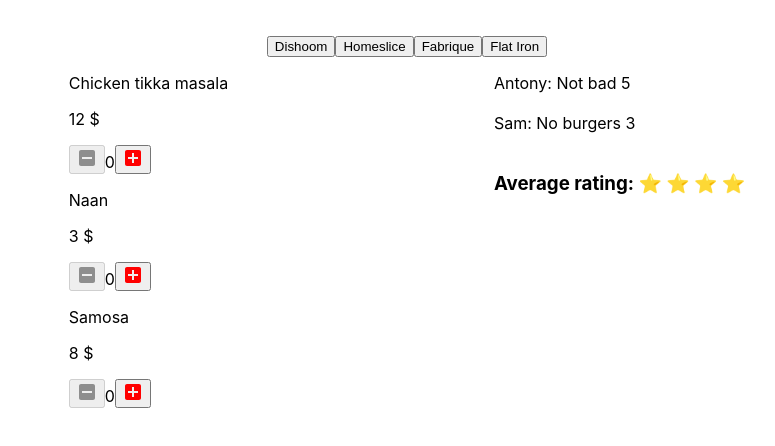
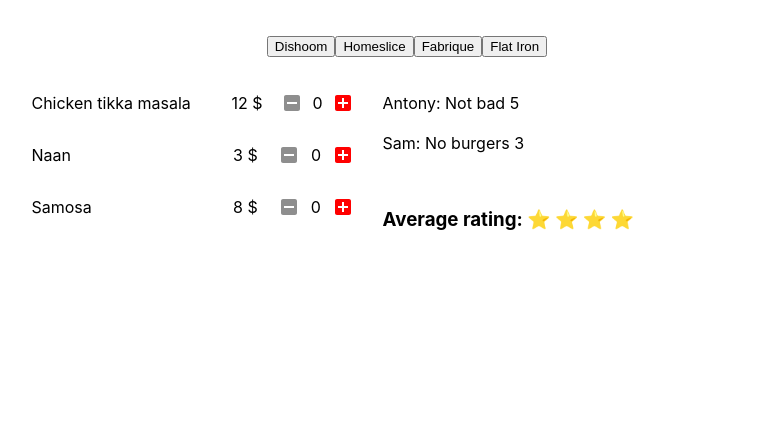
Before and after one commit to koretskiyav/react-2020-12-18, a React (Create React App) app: page / in a window 1280 px wide. Shown: the top 446 px of the page, without its empty margins (233-1008 px from the left). Built offline with nearby package versions, Linux system fonts and the light colour scheme.

Commit message:
update: components styles

```diff
--- /dev/null
+++ b/src/components/Product/Product.js
@@ -0,0 +1,34 @@
+import React from 'react';
+import counter from '../../hocs/Counter';
+// import minus from '../../icons/minus.svg';
+import Plus from '../../icons/plus';
+import styles from './Product.module.css';
+import Minus from '../../icons/minus';
+
+function Product(props) {
+  const { amount, decrement, increment } = props;
+  const style = {
+    cursor: amount === 0 ? 'not-allowed' : 'pointer',
+  };
+  return (
+    <div className={styles.product}>
+      <p className={styles.product__name}>{props.product.name}</p>
+      <p className={styles.product__price}>{props.product.price} $</p>
+      <button
+        onClick={decrement}
+        disabled={amount === 0}
+        style={style}
+        className={styles.product__button}
+      >
+        {/*<img src={minus} alt="minus" />*/}
+        <Minus disabled={amount === 0} />
+      </button>
+      <p className={styles.product__amount}>{amount}</p>
+      <button onClick={increment} className={styles.product__button}>
+        <Plus />
+      </button>
+    </div>
+  );
+}
+
+export default counter(Product);
--- /dev/null
+++ b/src/components/Product/Product.module.css
@@ -0,0 +1,33 @@
+.product {
+  display: flex;
+  flex-direction: row;
+  align-items: center;
+  justify-content: space-between;
+}
+
+.product__name {
+  width: 200px;
+}
+
+.product__price {
+  margin-right: 20px;
+}
+
+.product__amount {
+  margin: 0 10px;
+}
+
+.product__button {
+  margin: 0;
+  padding: 0;
+  background-color: #fff;
+  border: none;
+  display: flex;
+  align-items: center;
+  justify-content: center;
+  box-sizing: border-box;
+}
+
+.product__button:disabled {
+  /*background-color: #bfb2b2;*/
+}
--- a/src/components/Restaurants/Menu.js
+++ b/src/components/Restaurants/Menu.js
@@ -1,5 +1,5 @@
 import React from 'react';
-import Product from './Product';
+import Product from '../Product/Product';
 
 export default function Menu(props) {
   return (
--- a/src/components/Restaurants/Product.js
+++ /dev/null
@@ -1,27 +0,0 @@
-import React from 'react';
-import counter from '../../hocs/Counter';
-
-import minus from '../../icons/minus.svg';
-import Plus from '../../icons/plus';
-
-function Product(props) {
-  const { amount, decrement, increment } = props;
-  const style = {
-    cursor: amount === 0 ? 'not-allowed' : 'pointer',
-  };
-  return (
-    <div>
-      <p>{props.product.name}</p>
-      <p>{props.product.price} $</p>
-      <button onClick={decrement} disabled={amount === 0} style={style}>
-        <img src={minus} alt="minus" />
-      </button>
-      {amount}
-      <button onClick={increment}>
-        <Plus />
-      </button>
-    </div>
-  );
-}
-
-export default counter(Product);
--- a/src/components/Restaurants/Restaurant/Restaurant.module.css
+++ b/src/components/Restaurants/Restaurant/Restaurant.module.css
@@ -1,8 +1,14 @@
 .restaurant {
   display: flex;
   flex-direction: row;
-  justify-content: space-evenly;
+  justify-content: center;
+  margin-top: 20px;
 }
 
 .restaurant__wrapper {
+  width: 400px;
+  display: flex;
+  flex-direction: column;
+  justify-content: center;
+  margin-left: 30px;
 }
--- /dev/null
+++ b/src/icons/minus.js
@@ -0,0 +1,15 @@
+import React from 'react';
+
+export default function Minus({ disabled }) {
+  return (
+    <svg
+      fill={disabled ? '#8e8e8e' : 'blue'}
+      height="20"
+      viewBox="0 0 20 20"
+      width="20"
+      xmlns="http://www.w3.org/2000/svg"
+    >
+      <path d="m16 2h-12c-1.1 0-2 .9-2 2v12c0 1.1.9 2 2 2h12c1.1 0 2-.9 2-2v-12c0-1.1-.9-2-2-2zm-1 9h-10v-2h10z" />
+    </svg>
+  );
+}
```
